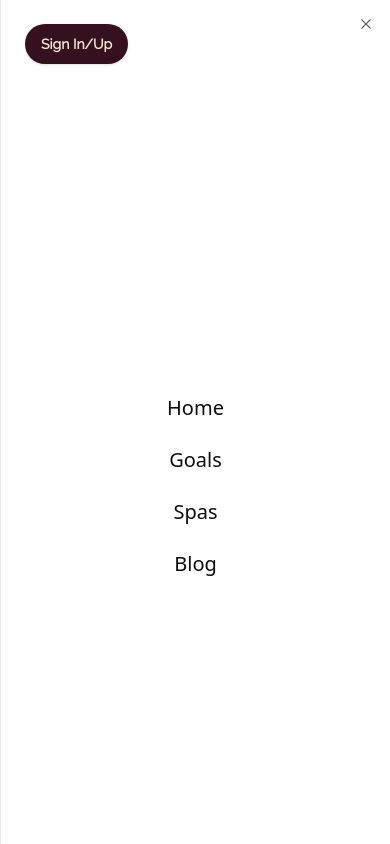
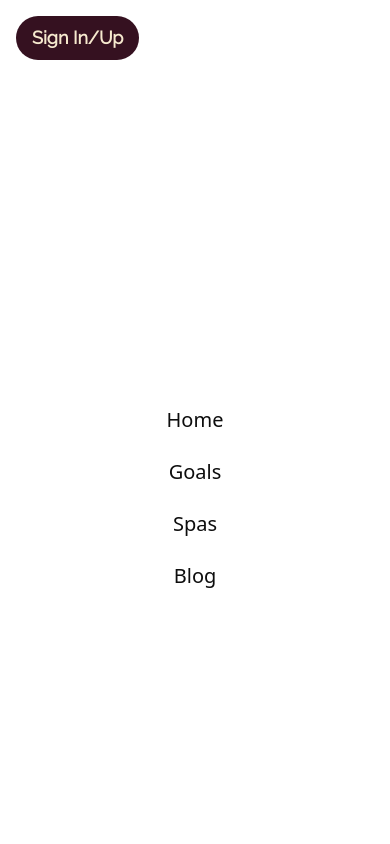
Before and after one commit to TheMODventures/Glow-Scout-Web, a Next.js app: page / in a window 390 px wide. Both pictures are taken after a click on the button 362 px from the left and 44 px from the top of the page. Shown: the top 844 px of the page. Built offline with nearby package versions, Linux system fonts and the light colour scheme.

Commit message:
header fix

```diff
--- a/src/components/reuseableComponenet/Header.jsx
+++ b/src/components/reuseableComponenet/Header.jsx
@@ -10,6 +10,7 @@ import { useState } from "react";
 const Header = () => {
   const [currentUser, setCurrentUser] = useState(false);
   const [isDropdownOpen, setIsDropdownOpen] = useState(false);
+  const [isSheetOpen, setIsSheetOpen] = useState(false);
 
   const routes = [
     { href: "/", label: "Home" },
@@ -27,6 +28,13 @@ const Header = () => {
   const toggleDropdown = () => {
     setIsDropdownOpen(!isDropdownOpen);
   };
+  const toggleSheet = () => {
+    setIsSheetOpen(!isSheetOpen);
+  };
+
+  const closeSheet = () => {
+    setIsSheetOpen(false);
+  };
 
   return (
     <header className="sm:flex sm:justify-between py-3 px-4 bg-[#F8F8F8]  border-b-2 border-darkMahron">
@@ -42,7 +50,7 @@ const Header = () => {
         <div className="flex items-center">
           <nav className="mx-6 items-center space-x-1 lg:space-x-16 hidden md:block font-bold">
             {routes.map((route, i) => (
-              <button key={i} >
+              <button key={i}>
                 <Link
                   href={route.href}
                   className="font-raleway text-[#351120] font-bold text-xl"
@@ -74,10 +82,12 @@ const Header = () => {
                 <div className="absolute font-raleway right-0 mt-2 w-52 bg-white rounded-2xl px-2 shadow-md overflow-hidden">
                   <div className="px-2 py-4">
                     <div className="flex justify-start font-extrabold  pb-1 items-start border-b border-darkMahron text-darkMahron ">
-                    <h2  onClick={()=>setIsDropdownOpen(false)} className="cursor-pointer text-2xl font-bold">
+                      <h2
+                        onClick={() => setIsDropdownOpen(false)}
+                        className="cursor-pointer text-2xl font-bold"
+                      >
                         Sign Up as
                       </h2>
-
                     </div>
                     {dropDownData.map((item, i) => (
                       <div key={i} className="">
@@ -94,36 +104,36 @@ const Header = () => {
             </div>
           )}
 
-          <Sheet>
-            <SheetTrigger>
-              <Menu className="h-6 md:hidden w-6" />
-            </SheetTrigger>
-            <SheetContent side="right" className="w-full h-screen">
-
           <div className="relative">
-              <Button
+            <button onClick={toggleSheet} className="h-6 w-6 md:hidden text-darkMahron">
+              <Menu />
+            </button>
+            {isSheetOpen && (
+              <div className="fixed right-0 top-0 w-full h-screen bg-white shadow-lg z-50 md:hidden">
+                <div className="relative p-4">
+                  <button
                     type="button"
-                variant="myCustom"
-                size="lg"
-                className="rounded-full font-raleway text-[#F6E9CE] px-4 font-black"
+                    className="rounded-full font-raleway bg-darkMahron text-[#F6E9CE] px-4 py-2 font-black bg-myCustom text-lg"
                     aria-label="login"
                     onClick={toggleDropdown}
                   >
                     Sign In/Up
-              </Button>
+                  </button>
                   {isDropdownOpen && (
-                <div className="absolute left-0 mt-2 w-52 bg-white rounded-2xl px-2 shadow-md overflow-hidden">
+                    <div className="absolute left-2 mt-2 w-52 bg-white rounded-2xl px-2 shadow-md overflow-hidden">
                       <div className="px-2 py-4">
-                  <div className="flex justify-start  pb-1 items-start border-b border-darkMahron text-darkMahron ">
-                    <h2  onClick={()=>setIsDropdownOpen(false)} className="cursor-pointer text-2xl font-bold">
+                        <div className="flex justify-start pb-1 items-start border-b border-darkMahron text-darkMahron">
+                          <h2
+                            onClick={() => setIsDropdownOpen(false)}
+                            className="cursor-pointer text-2xl font-bold"
+                          >
                             Sign Up as
                           </h2>
-
                         </div>
                         {dropDownData.map((item, i) => (
-                      <div key={i} className="">
+                          <div key={i}>
                             <Link href={item.href}>
-                          <button className="w-full text-start px-1 py-2 text-sm text-darkMahron bg-transparent shadow-none hover:ring-0 hover:rounded-md hover:bg-gray-100 focus:outline-none">
+                              <button className="w-full text-start px-1 py-2 text-sm text-darkMahron bg-transparent shadow-none hover:bg-gray-100 focus:outline-none">
                                 {item.label}
                               </button>
                             </Link>
@@ -139,6 +149,7 @@ const Header = () => {
                       <Link
                         key={i}
                         href={route.href}
+                        onClick={closeSheet} // Close the sheet when a route is clicked
                         className="block px-2 py-1 text-xl"
                       >
                         {route.label}
@@ -146,9 +157,9 @@ const Header = () => {
                     ))}
                   </nav>
                 </div>
-
-            </SheetContent>
-          </Sheet>
+              </div>
+            )}
+          </div>
         </div>
       </div>
     </header>
--- a/src/components/reuseableComponenet/ServiceForm.jsx
+++ b/src/components/reuseableComponenet/ServiceForm.jsx
@@ -64,7 +64,7 @@ const ServiceForm = ({ isEdit, initialData }) => {
                 <input type="file" className="hidden" />
                 </>
               ) : (
-                <div className="bg-gray-100 flex justify-center rounded-md items-center border-2 border-darkMahron rounded-lg h-40 w-full max-w-[300px]">
+                <div className="bg-gray-100 flex justify-center items-center border-2 border-darkMahron rounded-lg h-40 w-full max-w-[300px]">
                   <label className="flex flex-col items-center cursor-pointer">
                     <Add />
                     <span className="text-darkMahron">Add Image</span>
```
Lines whose indentation alone changed are shown as unchanged.
